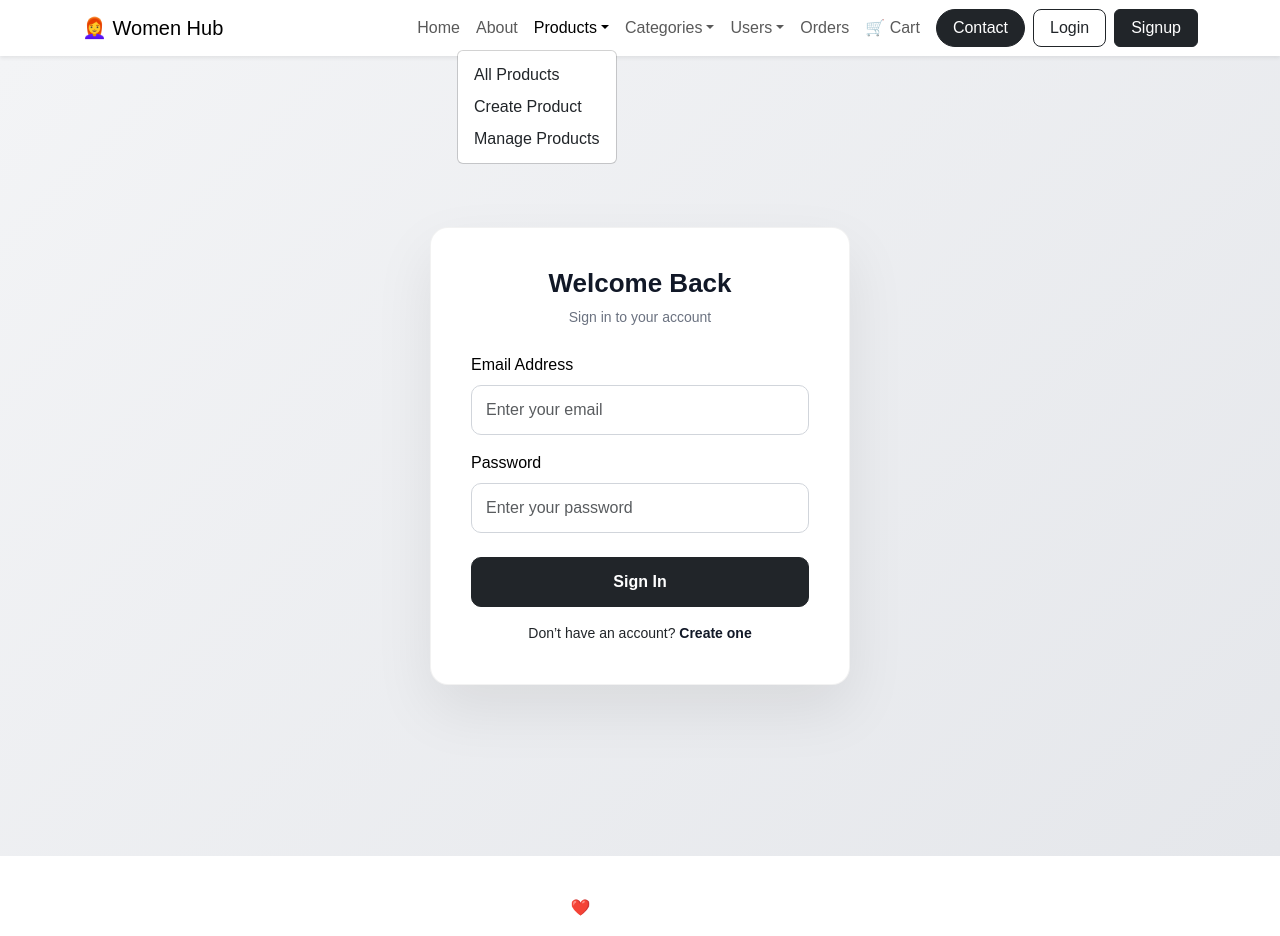
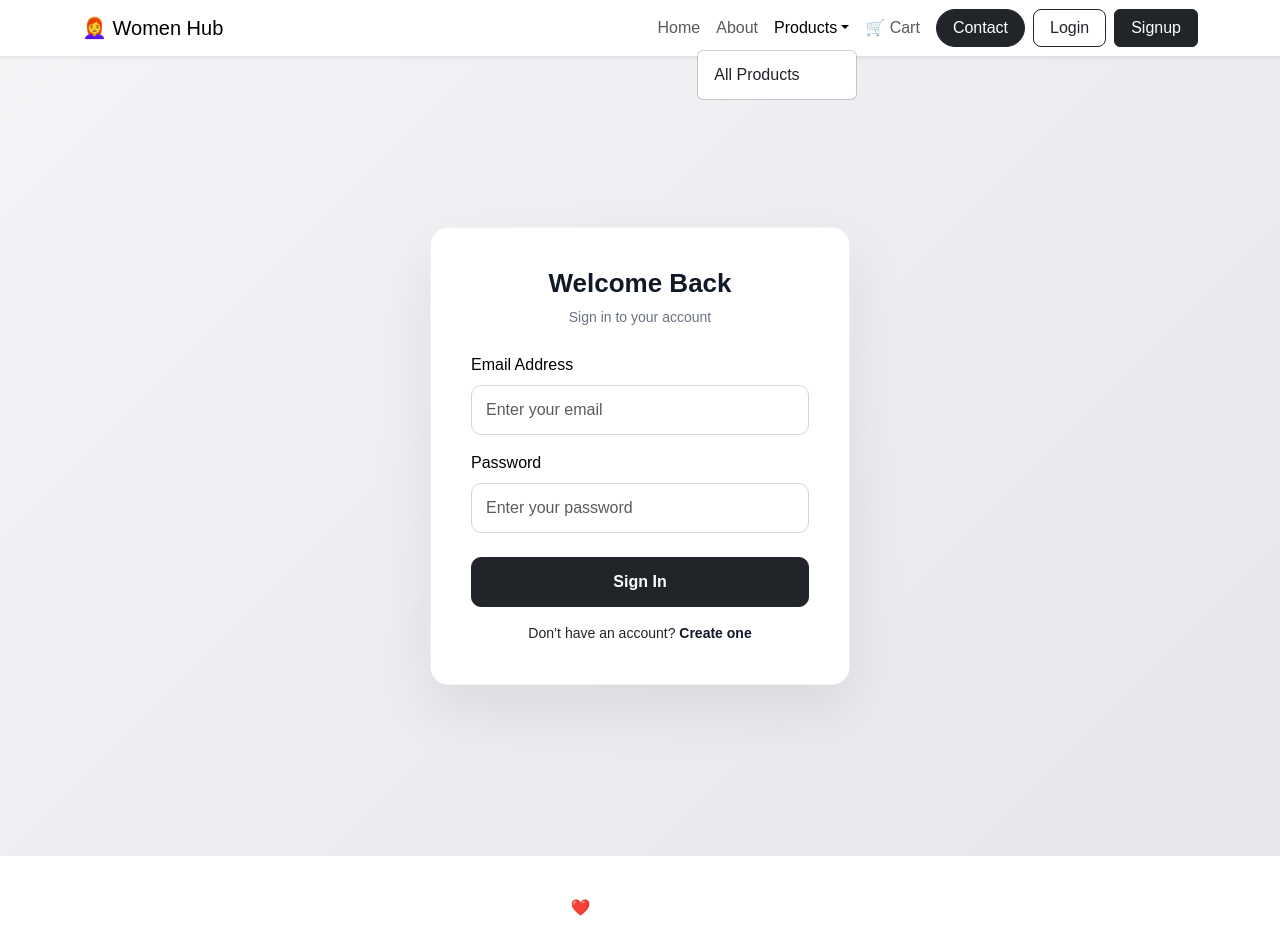
Before and after one commit to patelharsh16320/women_hub_club, a Next.js app in the folder client/: page /account/login in a window 1280 px wide. Both pictures are taken after a click on the button "Products". Built offline with nearby package versions, Linux system fonts and the light colour scheme.

Commit message:
admin & user auth done

```diff
--- a/client/app/account/login/page.js
+++ b/client/app/account/login/page.js
@@ -26,7 +26,8 @@ export default function LoginPage() {
       const userData = {
         name: response.user?.name || response.name,
         email: response.user?.email || response.email,
-        _id: response.user?._id || response._id // ensure user id is stored
+        _id: response.user?._id || response._id, // ensure user id is stored
+        role: response.user?.role || response.role || 'user' // store role
       };
 
       localStorage.setItem("user", JSON.stringify(userData));
--- /dev/null
+++ b/client/app/components/AppGuard.js
@@ -0,0 +1,24 @@
+"use client";
+import { useEffect } from "react";
+import { usePathname } from "next/navigation";
+
+// Only admin can access all pages. Normal user and logout user can only access these pages:
+const USER_ALLOWED = [
+  "/", "/about", "/contact", "/products", "/products/", "/products/[id]", "/account/login", "/account/logout", "/account/signup", "/cart", "/orders"
+];
+
+export default function AppGuard({ children }) {
+  const pathname = usePathname();
+  useEffect(() => {
+    const raw = localStorage.getItem("user");
+    const user = raw ? JSON.parse(raw) : null;
+    // Admin can access all pages
+    if (user && user.role === "admin") return;
+    // Normal user can only access allowed pages
+    const allowed = USER_ALLOWED.some((p) => pathname === p || pathname.startsWith(p + "/"));
+    if (!allowed) {
+      window.location.href = "/";
+    }
+  }, [pathname]);
+  return children;
+}
--- a/client/app/components/Header.js
+++ b/client/app/components/Header.js
@@ -2,6 +2,10 @@
 
 import { useEffect, useState } from "react";
 import Link from "next/link";
+
+const USER_ALLOWED = [
+  "/", "/about", "/contact", "/products", "/products/", "/products/[id]", "/account/login", "/account/logout", "/account/signup", "/cart", "/orders"
+];
 
 export default function Header() {
   const [count, setCount] = useState(0);
@@ -87,12 +91,10 @@ export default function Header() {
     <header className="main-header">
       <nav className="navbar navbar-expand-lg navbar-light bg-white shadow-sm">
         <div className="container">
-
           {/* Logo */}
           <Link href="/" className="navbar-brand brand-logo">
             👩‍🦰 Women Hub
           </Link>
-
           {/* Mobile Toggle */}
           <button
             className="navbar-toggler"
@@ -102,97 +104,70 @@ export default function Header() {
           >
             <span className="navbar-toggler-icon"></span>
           </button>
-
           {/* Navbar Menu */}
           <div className="collapse navbar-collapse" id="navbarContent">
             <ul className="navbar-nav ms-auto align-items-lg-center">
-
+              {/* Home, About, Products, Contact always visible */}
               <li className="nav-item">
                 <Link href="/" className="nav-link">Home</Link>
               </li>
-
               <li className="nav-item">
                 <Link href="/about" className="nav-link">About</Link>
               </li>
-
-              {/* PRODUCTS DROPDOWN */}
               <li className="nav-item dropdown">
-                <button
-                  className="nav-link dropdown-toggle btn btn-link"
-                  data-bs-toggle="dropdown"
-                >
-                  Products
-                </button>
-
+                <button className="nav-link dropdown-toggle btn btn-link" data-bs-toggle="dropdown">Products</button>
                 <ul className="dropdown-menu dropdown-menu-end">
                   <li>
-                    <Link className="dropdown-item" href="/products">
-                      All Products
-                    </Link>
+                    <Link className="dropdown-item" href="/products">All Products</Link>
+                  </li>
+                  {/* Only admin can see create/manage */}
+                  {user && user.role === "admin" && (
+                    <>
+                      <li>
+                        <Link className="dropdown-item" href="/products/create">Create Product</Link>
                       </li>
                       <li>
-                    <Link className="dropdown-item" href="/products/create">
-                      Create Product
-                    </Link>
+                        <Link className="dropdown-item" href="/products/manage">Manage Products</Link>
+                      </li>
+                    </>
+                  )}
+                </ul>
+              </li>
+              {/* Categories - admin only */}
+              {user && user.role === "admin" && (
+                <li className="nav-item dropdown">
+                  <button className="nav-link dropdown-toggle btn btn-link" data-bs-toggle="dropdown">Categories</button>
+                  <ul className="dropdown-menu dropdown-menu-end">
+                    <li>
+                      <Link className="dropdown-item" href="/categories">All Categories</Link>
                     </li>
                     <li>
-                    <Link className="dropdown-item" href="/products/manage">
-                      Manage Products
-                    </Link>
+                      <Link className="dropdown-item" href="/categories/create">Create Category</Link>
                     </li>
                   </ul>
                 </li>
-
-              {/* CATEGORIES DROPDOWN */}
+              )}
+              {/* Users - admin only */}
+              {user && user.role === "admin" && (
                 <li className="nav-item dropdown">
-                <button
-                  className="nav-link dropdown-toggle btn btn-link"
-                  data-bs-toggle="dropdown"
-                >
-                  Categories
-                </button>
-
+                  <button className="nav-link dropdown-toggle btn btn-link" data-bs-toggle="dropdown">Users</button>
                   <ul className="dropdown-menu dropdown-menu-end">
                     <li>
-                    <Link className="dropdown-item" href="/categories">
-                      All Categories
-                    </Link>
+                      <Link className="dropdown-item" href="/users">All Users</Link>
                     </li>
                     <li>
-                    <Link className="dropdown-item" href="/categories/create">
-                      Create Category
-                    </Link>
+                      <Link className="dropdown-item" href="/users/create">Create User</Link>
                     </li>
                   </ul>
                 </li>
-
-              {/* USERS DROPDOWN */}
-              <li className="nav-item dropdown">
-                <button
-                  className="nav-link dropdown-toggle btn btn-link"
-                  data-bs-toggle="dropdown"
-                >
-                  Users
-                </button>
-
-                <ul className="dropdown-menu dropdown-menu-end">
-                  <li>
-                    <Link className="dropdown-item" href="/users">
-                      All Users
-                    </Link>
-                  </li>
-                  <li>
-                    <Link className="dropdown-item" href="/users/create">
-                      Create User
-                    </Link>
-                  </li>
-                </ul>
-              </li>
-
+              )}
+              {/* Orders - only logged in users */}
+              {user && (
                 <li className="nav-item">
                   <Link href="/orders" className="nav-link">Orders</Link>
                 </li>
-              {/* CART */}
+              )}
+              {/* Cart - always visible */}
               <li className="nav-item">
                 <Link href="/cart" className="nav-link position-relative">
                   🛒 Cart
@@ -203,45 +178,32 @@ export default function Header() {
                   )}
                 </Link>
               </li>
-
-
-              {/* CONTACT BUTTON */}
+              {/* Contact always visible */}
               <li className="nav-item ms-lg-2">
-                <Link href="/contact" className="btn btn-dark rounded-pill px-3">
-                  Contact
-                </Link>
+                <Link href="/contact" className="btn btn-dark rounded-pill px-3">Contact</Link>
               </li>
-
-              {/* USER AUTH BUTTONS */}
+              {/* User Auth Buttons */}
               {user ? (
                 <>
                   <li className="nav-item ms-lg-2">
                     <span className="nav-link fw-bold text-primary">👤 {user.name}</span>
                   </li>
                   <li className="nav-item ms-lg-2">
-                    <button className="btn btn-outline-dark px-3" onClick={handleLogout}>
-                      Logout
-                    </button>
+                    <button className="btn btn-outline-dark px-3" onClick={handleLogout}>Logout</button>
                   </li>
                 </>
               ) : (
                 <>
                   <li className="nav-item ms-lg-2">
-                    <Link href="/account/login" className="btn btn-outline-dark px-3">
-                      Login
-                    </Link>
+                    <Link href="/account/login" className="btn btn-outline-dark px-3">Login</Link>
                   </li>
                   <li className="nav-item ms-lg-2">
-                    <Link href="/account/signup" className="btn btn-dark px-3">
-                      Signup
-                    </Link>
+                    <Link href="/account/signup" className="btn btn-dark px-3">Signup</Link>
                   </li>
                 </>
               )}
-
             </ul>
           </div>
-
         </div>
       </nav>
     </header>
--- a/client/app/layout.js
+++ b/client/app/layout.js
@@ -1,9 +1,9 @@
-// import '../globals.css';
 import Header from './components/Header';
 import Footer from '../components/Footer';
 import BootstrapClient from './components/BootstrapClient';
 import "bootstrap/dist/css/bootstrap.min.css";
 import "./globals.css";
+import AppGuard from "./components/AppGuard";
 
 export const metadata = {
   title: 'Women Hub',
@@ -16,7 +16,9 @@ export default function RootLayout({ children }) {
       <body className="min-h-screen flex flex-col">
         <Header />
         <BootstrapClient />
+        <AppGuard>
           <main className="flex-1">{children}</main>
+        </AppGuard>
         <Footer />
       </body>
     </html>
```
Lines whose indentation alone changed are shown as unchanged.
